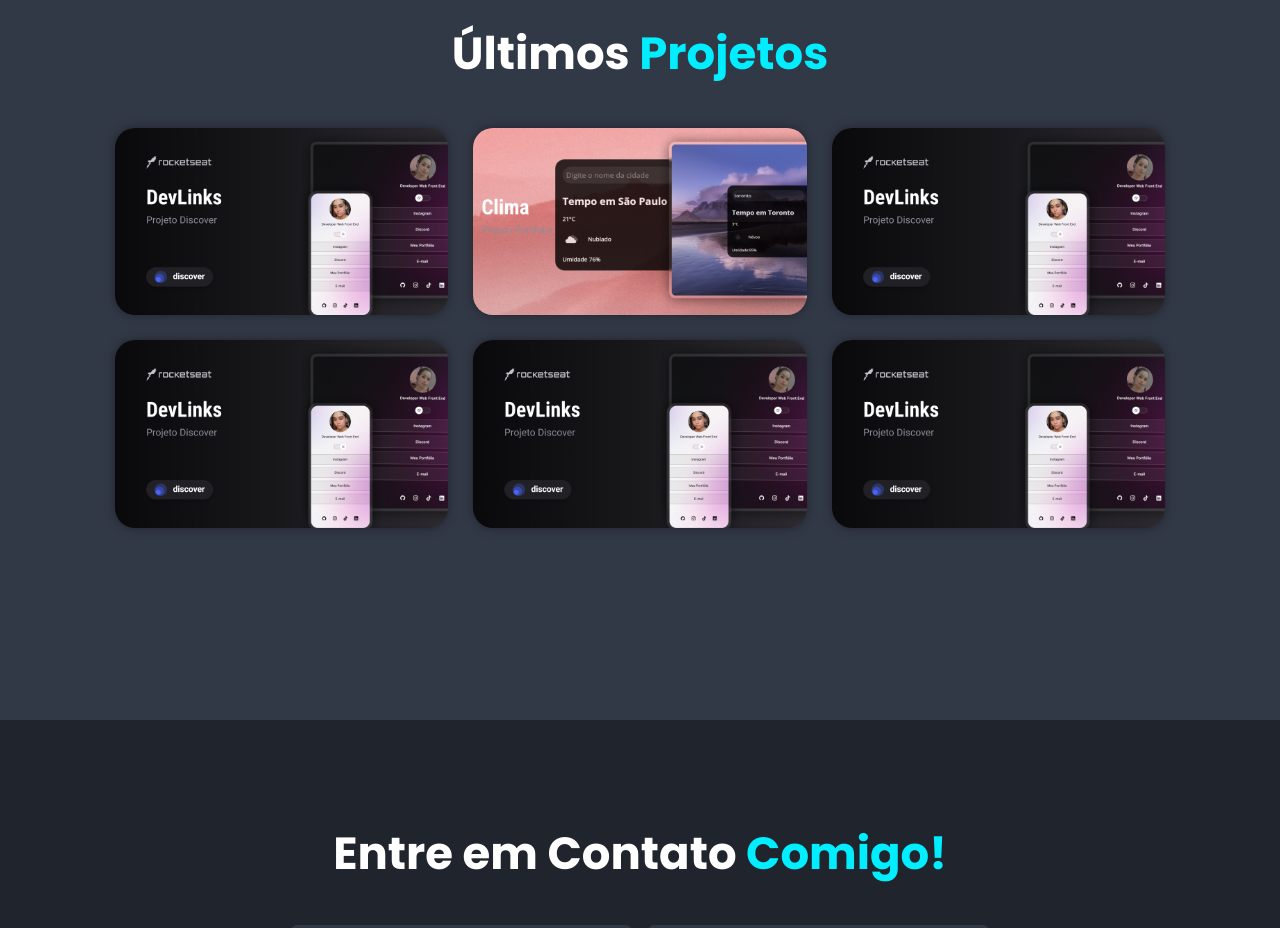
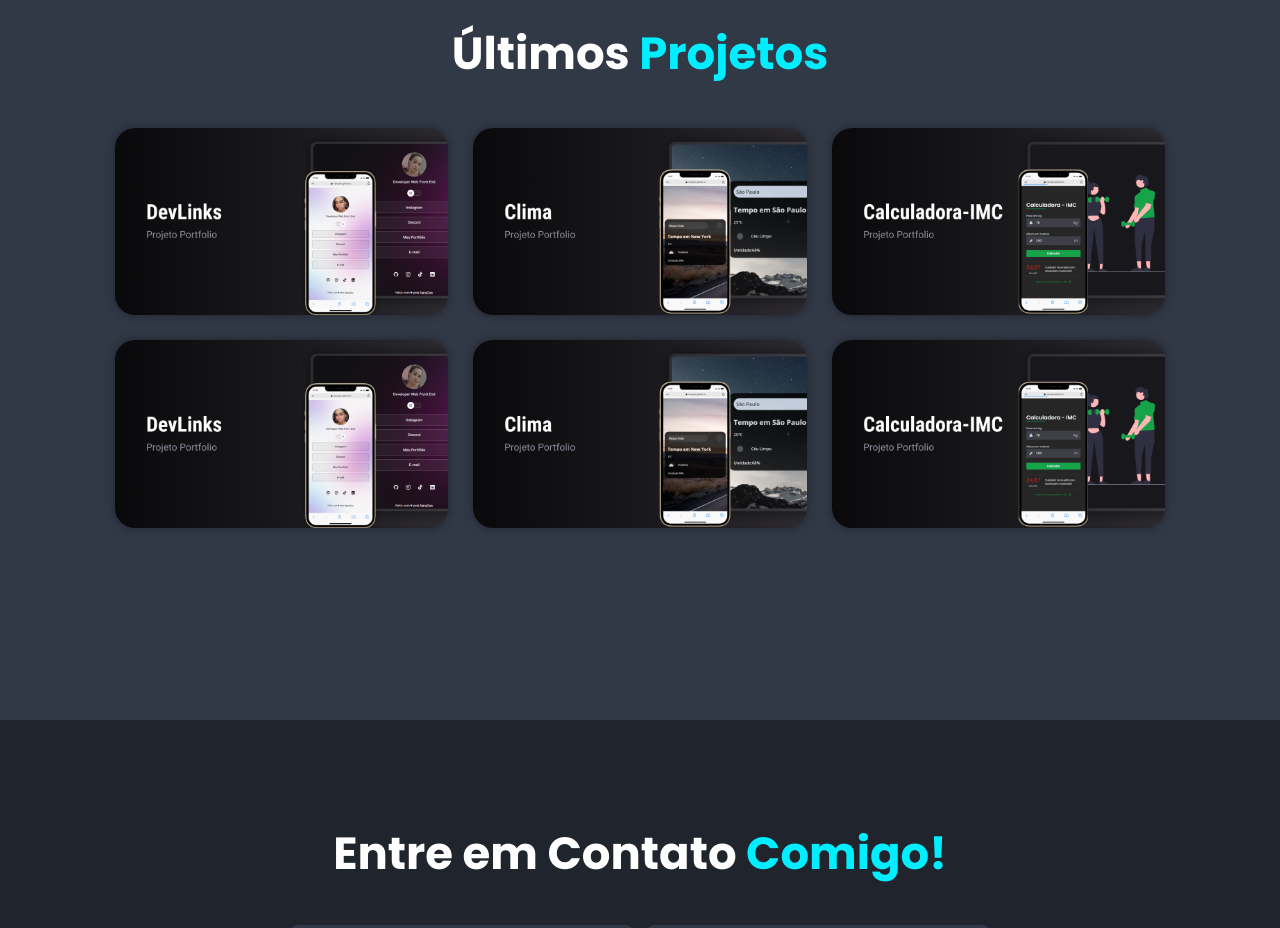
Before and after one commit to nanydev/portfolio, a plain HTML site: page index.html in a window 1280 px wide. Shown: the part 2480-3408 px from the top of the page. Drawn offline with nearby package versions, Linux system fonts and the light colour scheme.

Commit message:
add e padronizando os projetos

```diff
--- a/index.html
+++ b/index.html
@@ -6,7 +6,7 @@
     <meta http-equiva="X-UA-Compatible" content="IE=edge" />
     <meta name="viewport" content="width=device-width, initial-scale=1.0" />
 
-    <link rel="icon" href="images/logo/logoteste.ico" type="image/x-icon" /> <!--icone na barra de status-->
+    <link rel="icon" href="images/logo/logo.png" type="image/x-icon" /> <!--icone na barra de status-->
     <link href="https://unpkg.com/boxicons@2.1.4/css/boxicons.min.css" rel="stylesheet" /> <!-- box icons -->
     <link rel="stylesheet" href="style.css" /> <!--custom css-->
 
@@ -18,7 +18,7 @@
     <!-- header design -->
     <header class="header">
       <a href="#" class="logo">Portfolio</a>
-        <!-- <img src="images/logo/logoteste.ico" alt="" /> -->
+        <!-- <img src="images/logo/logo.png" alt="" /> -->
 
       <i class="bx bx-menu" id="menu-icon"></i>
 
@@ -143,7 +143,7 @@
 
       <div class="portfolio-container">
         <div class="portfolio-box">
-          <img src="images/project/Projeto1.jpg" alt="" />
+          <img src="images/project/project1.jpg" alt="" />
           <div class="portfolio-layer">
             <h4>DevLinks</h4>
             <p>Feito com Html, Css, JS, Git e Figma.</p>
@@ -154,7 +154,7 @@
         </div>
 
         <div class="portfolio-box">
-          <img src="images/project/Projeto2.jpg" alt="" />
+          <img src="images/project/project2.jpg" alt="" />
           <div class="portfolio-layer">
             <h4>Clima</h4>
             <p>Feito com Html, Css, JS, Git, API e Figma.</p>
@@ -165,7 +165,19 @@
         </div>
 
         <div class="portfolio-box">
-          <img src="images/project/Projeto1.jpg" alt="" />
+          <img src="images/project/project3.jpg" alt="" />
+          <div class="portfolio-layer">
+            <h4>Web Design</h4>
+            <p>
+              Lorem ipsum dolor sit amet consectetur adipisicing elit. Tempora,
+              vero.
+            </p>
+            <a target="_blank" href="https://nanydev.github.io/calculadora-IMC/"><i class="bx bx-link-external"></i></a>
+          </div>
+        </div>
+
+        <div class="portfolio-box">
+          <img src="images/project/project1.jpg" alt="" />
           <div class="portfolio-layer">
             <h4>Web Design</h4>
             <p>
@@ -177,7 +189,7 @@
         </div>
 
         <div class="portfolio-box">
-          <img src="images/project/Projeto1.jpg" alt="" />
+          <img src="images/project/project2.jpg" alt="" />
           <div class="portfolio-layer">
             <h4>Web Design</h4>
             <p>
@@ -189,19 +201,7 @@
         </div>
 
         <div class="portfolio-box">
-          <img src="images/project/Projeto1.jpg" alt="" />
-          <div class="portfolio-layer">
-            <h4>Web Design</h4>
-            <p>
-              Lorem ipsum dolor sit amet consectetur adipisicing elit. Tempora,
-              vero.
-            </p>
-            <a target="_blank" href="#"><i class="bx bx-link-external"></i></a>
-          </div>
-        </div>
-
-        <div class="portfolio-box">
-          <img src="images/project/Projeto1.jpg" alt="" />
+          <img src="images/project/project3.jpg" alt="" />
           <div class="portfolio-layer">
             <h4>Web Design</h4>
             <p>
```
Also changed, not shown: images/logo/logo.png (added), images/project/Projeto1.jpg (deleted), images/project/Projeto2.jpg (deleted), images/project/project1.jpg (added), images/project/project2.jpg (added), images/project/project3.jpg (added).
